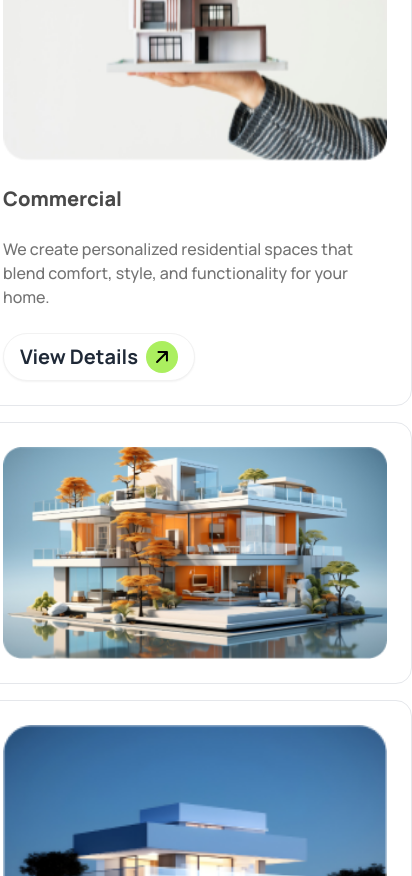
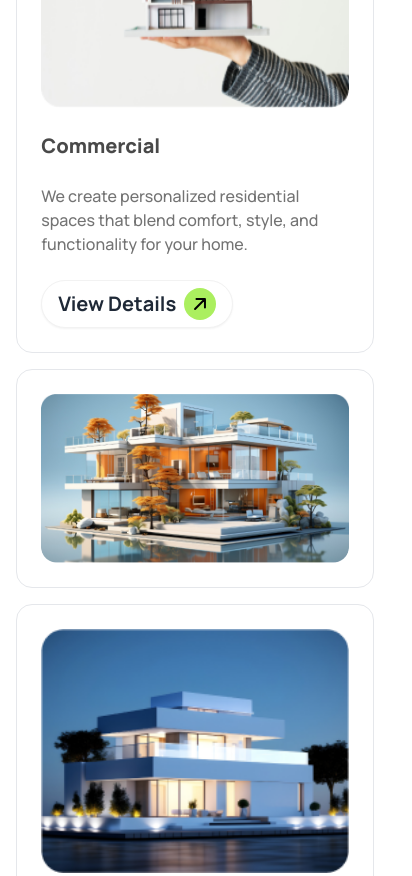
Before and after one commit to IamSAShuvo/batch10-assignment3, a plain HTML site: page index.html in a window 390 px wide. Shown: the part 3300-4176 px from the top of the page, 412 px wide, since content can reach past the window. Drawn offline with nearby package versions, Linux system fonts and the light colour scheme.

Commit message:
fix portfolio responsive problem

```diff
--- a/index.html
+++ b/index.html
@@ -420,8 +420,9 @@
       </section>
       <!-- Section 1 End  -->
 
-      <!-- Section 2 Start -->
-      <section
+      <!-- Section 2 - Portfolio Start -->
+      <section>
+        <article
           class="w-11/12 mx-auto flex flex-col items-center gap-5 py-8 lg:pt-8 lg:pb-16"
         >
           <!-- Button -->
@@ -438,13 +439,15 @@
           <p
             class="text-textColorDesc text-sm lg:text-base text-center lg:w-6/12 lg:mx-auto"
           >
-          Our Latest Portfolio showcases our most recent projects, highlighting
-          our creativity, craftsmanship, and attention to detail across various
-          industries.
+            Our Latest Portfolio showcases our most recent projects,
+            highlighting our creativity, craftsmanship, and attention to detail
+            across various industries.
           </p>
 
           <!-- Cards -->
-        <div class="flex flex-col gap-4 lg:grid lg:grid-cols-4 lg:grid-rows-2">
+          <div
+            class="flex flex-col gap-4 lg:grid lg:grid-cols-4 lg:grid-rows-2"
+          >
             <!-- card 1 -->
             <div
               class="card lg:flex-row bg-base-100 p-6 border gap-6 lg:col-start-1 lg:col-end-4 lg:h-64"
@@ -457,7 +460,7 @@
                 />
               </figure>
 
-            <div class="card-body p-0 gap-6 w-96">
+              <div class="card-body p-0 gap-6 lg:w-96">
                 <h2
                   class="card-title text-textColorDesc text-xl lg:text-2xl font-extrabold"
                 >
@@ -532,7 +535,7 @@
                   alt="house"
                 />
               </figure>
-            <div class="card-body p-0 w-80">
+              <div class="card-body p-0 lg:w-80">
                 <h2
                   class="card-title text-textColorDesc text-xl lg:text-2xl font-extrabold"
                 >
@@ -596,11 +599,9 @@
               </figure>
             </div>
           </div>
+        </article>
       </section>
-      <!-- Section 2 End -->
-
-      <!-- Section 3 Start -->
-      <!-- Section 3 End -->
+      <!-- Section 2 - Portfolio End -->
     </main>
     <!-- Main Section End -->
 
```
Lines whose indentation alone changed are shown as unchanged.
